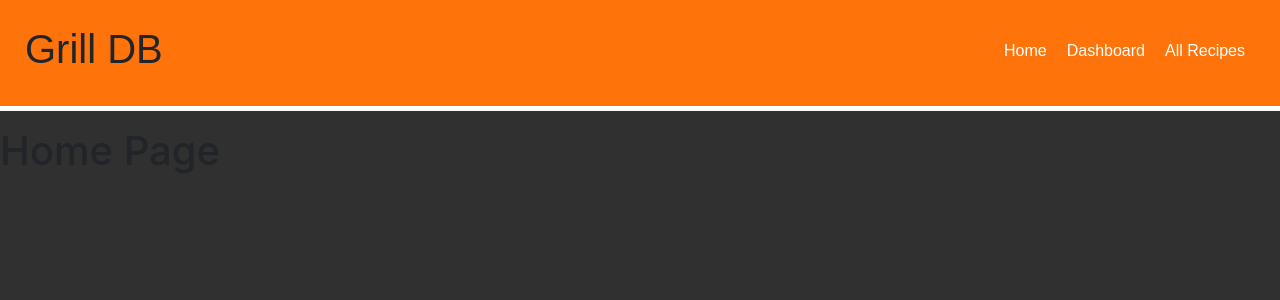
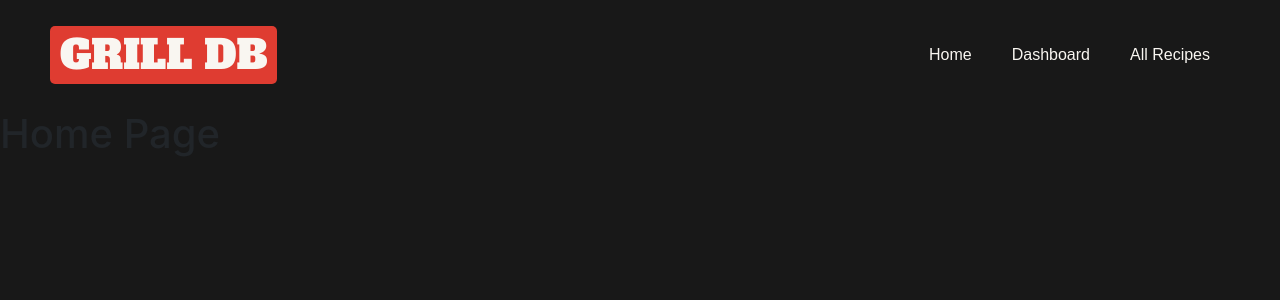
Before and after one commit to j-per/grilldb, a React (Create React App) app in the folder web/: page / in a window 1280 px wide. Shown: the top 300 px of the page. Built offline with nearby package versions, Linux system fonts and the light colour scheme.

Commit message:
Made some major design changes

```diff
--- a/web/public/index.html
+++ b/web/public/index.html
@@ -19,6 +19,10 @@
       href="https://fonts.googleapis.com/css?family=Bangers|Staatliches"
       rel="stylesheet"
     />
+    <link
+      href="https://fonts.googleapis.com/css?family=Alfa+Slab+One&display=swap"
+      rel="stylesheet"
+    />
     <title>Grill DB</title>
   </head>
   <body>
--- /dev/null
+++ b/web/src/components/Button.js
@@ -0,0 +1,17 @@
+import React from "react";
+import styled from "styled-components";
+
+const Button = styled.button`
+  padding: 8px 20px;
+  background-color: #de3c31;
+  border-radius: 5px;
+  border: none;
+  color: white;
+  transition: 200ms;
+  &:hover {
+    background-color: #af251c;
+    color: white;
+  }
+`;
+
+export default Button;
--- a/web/src/components/MainHeader.js
+++ b/web/src/components/MainHeader.js
@@ -2,37 +2,43 @@ import React from "react";
 import { Link } from "react-router-dom";
 import styled from "styled-components";
 
-const Header = styled.section`
-  padding: 25px 25px;
-  font-family: "Staatliches, cursive";
-  border-bottom: 5px solid white;
-  background: #ff740a;
+const Header = styled.header`
+  padding: 10px 50px;
+  margin: 1rem 0;
   width: 100%;
   display: flex;
-  margin-bottom: 1em;
   font-family: sans-serif;
   justify-content: space-between;
-  align-items: flex-end;
+  align-items: center;
+  h1 {
+    font-family: "Alfa Slab One", cursive;
+    margin: 0;
+    color: #f9f6f1;
+    background: rgba(223, 60, 49, 1);
+    padding: 5px 10px;
+    border-radius: 5px;
+  }
 `;
 
 const List = styled.ul`
   display: flex;
   list-style: none;
-  align-items: center;
-  justify-contene: center;
   font-size: 1em;
-
+  color: #f9f6f1;
+  margin: 0;
   li {
-    border-bottom: 2px solid transparent;
+    padding: 5px 10px;
+    transition: 350ms;
     &:hover {
-      color: #fff;
-      border-bottom: 2px solid black;
+      color: #f9f6f1;
+      background: rgba(223, 60, 49, 1);
+      border-radius: 5px;
     }
   }
 `;
 
 const StyledLink = styled(Link)`
-  color: #fff;
+  color: #f9f6f1;
   margin: 0 10px;
   &:hover {
     text-decoration: none;
@@ -41,7 +47,7 @@ const StyledLink = styled(Link)`
 
 const MainHeader = () => (
   <Header>
-    <h1>Grill DB</h1>
+    <h1>GRILL DB</h1>
     <List>
       <StyledLink to="/">
         <li>Home</li>
--- a/web/src/components/allrecipes/RecipeCard.js
+++ b/web/src/components/allrecipes/RecipeCard.js
@@ -1,6 +1,8 @@
 import React from "react";
 import styled from "styled-components";
 import { Link } from "react-router-dom";
+import Button from "../Button";
+import ProgressiveImage from "react-progressive-bg-image";
 
 const CardWrapper = styled.div`
   height: 264px;
@@ -9,9 +11,10 @@ const CardWrapper = styled.div`
   flex-direction: column;
   position: relative;
   background: #fff;
-  padding: 2px;
   margin: 1rem;
   overflow: hidden;
+  box-shadow: 0px 0px 7px 0px rgba(0, 0, 0, 0.75);
+  padding: 3px;
 `;
 
 const Image = styled.img`
@@ -65,7 +68,7 @@ const RecipeCard = ({ image, title, user, id }) => (
           <StyledP>{user}</StyledP>
         </TitleNameWrapper>
         <Link to={`/allrecipes/recipedetails/${id}`}>
-          <StyledButton>View</StyledButton>
+          <Button>View</Button>
         </Link>
       </InnerWrapper>
     </CardWrapper>
--- a/web/src/components/dashboard/RecentRecipes.js
+++ b/web/src/components/dashboard/RecentRecipes.js
@@ -1,6 +1,6 @@
 import React, { Component } from "react";
 import { Link } from "react-router-dom";
-import { Button } from "react-bootstrap";
+import Button from "../Button";
 import placeHolderImage from "../../images/placeholder.png";
 import styled from "styled-components";
 
@@ -9,9 +9,10 @@ const API_GET_URL = `http://localhost:5000/api/recentRecipes`;
 const Wrapper = styled.div`
   display: flex;
   flex-direction: column;
+  border-radius: 5px;
   padding: 1rem;
   margin: 1 rem;
-  background: #f7f6f5;
+  background: #f9f6f1;
   box-sahdow: 3px 3px 5px #282828;
   width: 350px;
   @media (max-width: 900px) {
@@ -21,9 +22,12 @@ const Wrapper = styled.div`
 
 const h3Style = {
   borderRadius: "5px",
-  color: "#FF740A",
+  color: "#f9f6f1",
   textAlign: "center",
-  fontFamily: "Staatliches, cursive"
+  fontFamily: "Staatliches, cursive",
+  background: "#de3c31",
+  padding: "5px 15px",
+  textDecoration: "underline"
 };
 
 class RecentRecipes extends Component {
@@ -41,19 +45,17 @@ class RecentRecipes extends Component {
     this.setState({
       recipeList: [lastRecipe, secondLastRecipe]
     });
-    console.log(this.state);
   }
 
   render() {
-    console.log(this.state);
     return (
       <Wrapper>
         <h3 style={h3Style}>Your Recent Recipes</h3>
-        <h4>
+        <h5>
           {this.state.recipeList[0]
             ? this.state.recipeList[0].recipeName
             : "No Recipe Available"}
-        </h4>
+        </h5>
         <img
           src={
             this.state.recipeList[0]
@@ -64,13 +66,13 @@ class RecentRecipes extends Component {
         />
         <br />
         <Link to={`/allrecipes/recipedetails`}>
-          <Button className="btn-warning my-1">View Recipe</Button>
+          <Button>View Recipe</Button>
         </Link>
-        <h4>
+        <h5>
           {this.state.recipeList[1]
             ? this.state.recipeList[1].recipeName
             : "No Recipe Available"}
-        </h4>
+        </h5>
         <img
           src={
             this.state.recipeList[1]
@@ -80,7 +82,9 @@ class RecentRecipes extends Component {
           width="100%"
         />
         <br />
-        <Button className="btn-warning my-1">View Recipe</Button>
+        <Link to={`/allrecipes/recipedetails`}>
+          <Button>View Recipe</Button>
+        </Link>
       </Wrapper>
     );
   }
--- a/web/src/components/dashboard/RecipeForm.js
+++ b/web/src/components/dashboard/RecipeForm.js
@@ -1,6 +1,6 @@
 import React, { Component } from "react";
 import Form from "react-bootstrap/Form";
-import Button from "react-bootstrap/Button";
+import Button from "../Button";
 import axios from "axios";
 import styled from "styled-components";
 
@@ -9,17 +9,25 @@ const API_URL = `http://localhost:5000/api/post`;
 //Styles
 const h3Style = {
   borderRadius: "5px",
-  color: "#FF740A",
+  color: "#f9f6f1",
   textAlign: "center",
-  fontFamily: "Staatliches, cursive"
+  fontFamily: "Staatliches, cursive",
+  background: "#de3c31",
+  padding: "5px 15px",
+  textDecoration: "underline"
+};
+
+const formFontStyle = {
+  color: "#1f1f1f"
 };
 
 const Wrapper = styled.div`
-  background-color: #f7f6f5;
+  background-color: #f9f6f1;
   padding: 1rem;
   align-self: start;
   box-sahdow: 3px 3px 5px #282828;
   width: 350px;
+  border-radius: 5px;
   @media (max-width: 900px) {
     width: 100%;
   }
@@ -107,7 +115,9 @@ class RecipeForm extends Component {
           Add Recipe
         </h3>
         <Form onSubmit={this.handleSubmit} encType="multipart/form-data">
-          <Form.Label htmlFor="recipeName">Recipe Name:</Form.Label>
+          <Form.Label htmlFor="recipeName" style={formFontStyle}>
+            Recipe Name:
+          </Form.Label>
           <Form.Control
             name="recipeName"
             id="recipeName"
@@ -119,7 +129,9 @@ class RecipeForm extends Component {
             autoComplete="off"
             required
           />
-          <Form.Label htmlFor="category">Category:</Form.Label>
+          <Form.Label htmlFor="category" style={formFontStyle}>
+            Category:
+          </Form.Label>
           <Form.Control
             as="select"
             name="category"
@@ -135,7 +147,9 @@ class RecipeForm extends Component {
             <option value="fish">Fish</option>
             <option value="pork">Pork</option>
           </Form.Control>
-          <Form.Label htmlFor="grillType">Grill Type:</Form.Label>
+          <Form.Label htmlFor="grillType" style={formFontStyle}>
+            Grill Type:
+          </Form.Label>
           <Form.Control
             as="select"
             name="grillType"
@@ -151,7 +165,9 @@ class RecipeForm extends Component {
             <option value="charcoal">Charcoal</option>
             <option value="gas">Gas</option>
           </Form.Control>
-          <Form.Label htmlFor="time">Cook Time:</Form.Label>
+          <Form.Label htmlFor="time" style={formFontStyle}>
+            Cook Time:
+          </Form.Label>
           <Form.Control
             as="select"
             name="hours"
@@ -176,7 +192,9 @@ class RecipeForm extends Component {
             <option value="" default />
             {minutesOption}
           </Form.Control>
-          <Form.Label htmlFor="instructions">Instructions:</Form.Label>
+          <Form.Label htmlFor="instructions" style={formFontStyle}>
+            Instructions:
+          </Form.Label>
           <Form.Control
             as="textarea"
             name="instructions"
@@ -187,7 +205,9 @@ class RecipeForm extends Component {
             className="mb-3"
             required
           />
-          <Form.Label htmlFor="image">Image:</Form.Label>
+          <Form.Label htmlFor="image" style={formFontStyle}>
+            Image:
+          </Form.Label>
           <br />
           <input
             type="file"
@@ -196,6 +216,7 @@ class RecipeForm extends Component {
             onChange={this.handleChange}
             className="mb-3"
             required
+            style={formFontStyle}
           />
           <br />
           <Button type="submit" value="Submit" className="btn-warning">
--- a/web/src/components/dashboard/UserAccountInfo.js
+++ b/web/src/components/dashboard/UserAccountInfo.js
@@ -4,8 +4,10 @@ import styled from "styled-components";
 
 const Wrapper = styled.div`
   display: flex;
+  margin-bottom: 1rem;
+  border-radius: 5px;
   flex-direction: column;
-  background: #f7f6f5;
+  background: #f9f6f1;
   color: white;
   position: relative;
   color: #312f30;
@@ -22,6 +24,7 @@ const NameImageWrapper = styled.div`
   color: #fff;
   background: #768493;
   padding: 20px;
+  border-radius: 5px 5px 0 0;
 `;
 
 const ProfileImage = styled.img`
@@ -42,7 +45,6 @@ const NameWrapper = styled.div`
 const RecipeSettingWrapper = styled.div`
   display: flex;
   padding: 10px;
-  border-bottom: 1rem solid #313030;
   justify-content: space-between;
 `;
 
--- a/web/src/index.css
+++ b/web/src/index.css
@@ -3,7 +3,7 @@ body {
   padding: 0;
   -webkit-font-smoothing: antialiased;
   -moz-osx-font-smoothing: grayscale;
-  background-color: #313030;
+  background-color: #181818;
   box-sizing: border-box;
 }
 
--- a/web/src/pages/AllRecipes.js
+++ b/web/src/pages/AllRecipes.js
@@ -57,9 +57,6 @@ class AllRecipes extends React.Component {
     return (
       <div>
         <MainHeader />
-        <h1 style={{ textAlign: "center", color: "white" }}>
-          All Recipes page
-        </h1>
         <Wrapper>{recipeCardProps}</Wrapper>
       </div>
     );
--- a/web/src/pages/Dashboard.js
+++ b/web/src/pages/Dashboard.js
@@ -11,8 +11,8 @@ const GridContainer = styled.div`
   display: grid;
   padding: 0 50px;
   grid-template-columns: repeat(10, 1fr);
-  grid-gap: 10px;
-
+  grid-gap: 1rem;
+  border-radius: 5px;
   @media (max-width: 700px) {
     grid-template-columns: initial;
     padding: 10px;
@@ -24,7 +24,7 @@ const FlexContainer = styled.div`
   flex-direction: ${props => props.layout};
 `;
 
-class App extends Component {
+class Dashboard extends Component {
   render() {
     return (
       <div className="wrapper">
@@ -41,4 +41,4 @@ class App extends Component {
   }
 }
 
-export default App;
+export default Dashboard;
--- a/web/src/pages/RecipeDetails.js
+++ b/web/src/pages/RecipeDetails.js
@@ -11,7 +11,6 @@ const Wrapper = styled.div`
 `;
 
 const StyledH1 = styled.h1`
-  color: white;
   text-align: center;
 `;
 
@@ -22,7 +21,6 @@ const Image = styled.img`
 `;
 
 const StyledP = styled.p`
-  color: white;
   text-align: center;
   font-size: 20px;
 `;
```
Also changed, not shown: 2 other files (tests, documents, lock files or other folders).
